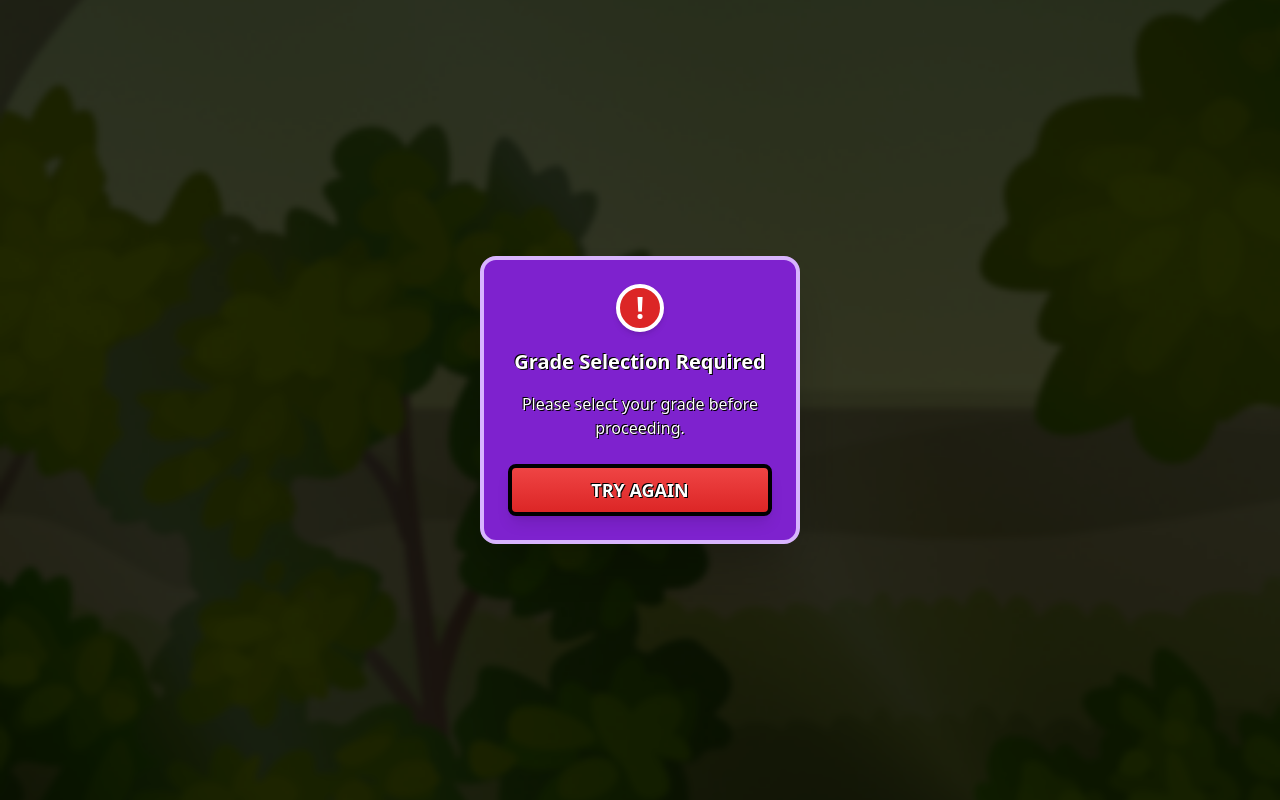
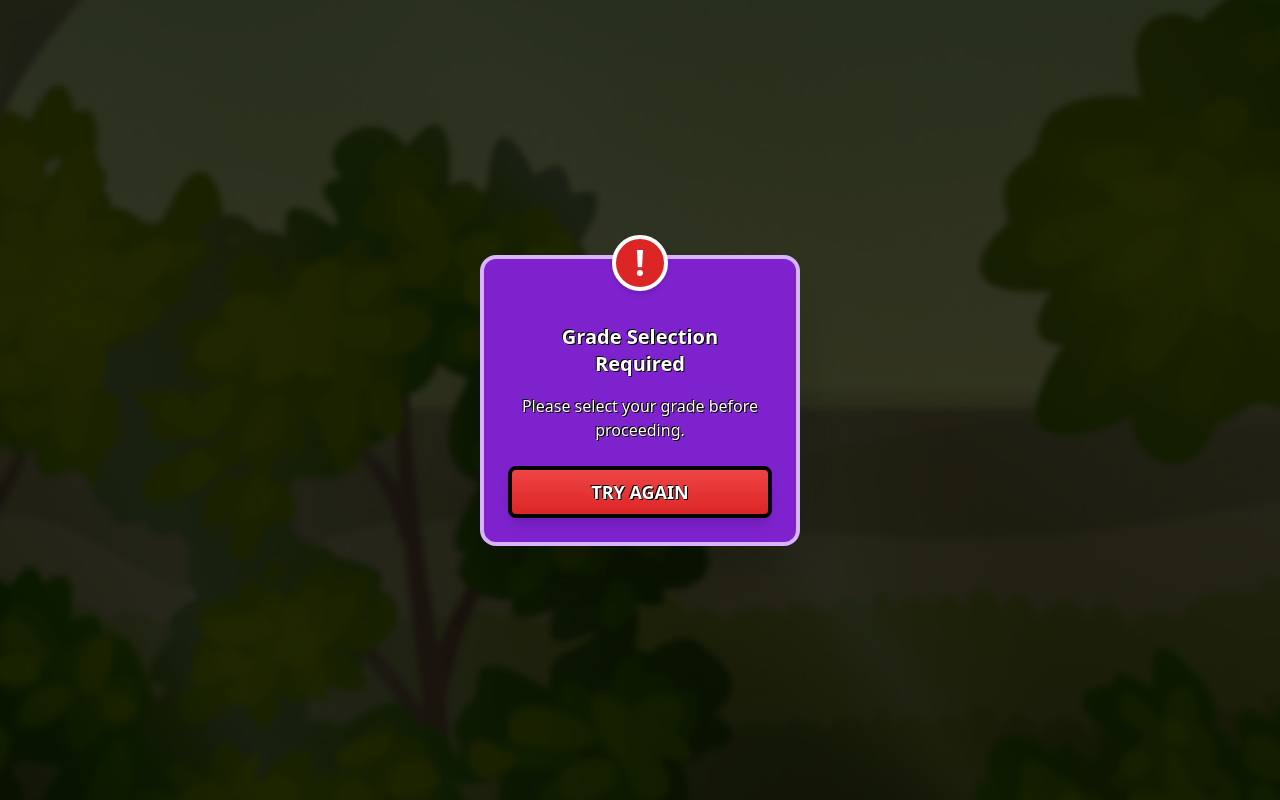
Before and after one commit to Sanduni4822/Gamification-Quiz-Web-site, a React (Vite) app: page /grade-selection in a window 1280 px wide. Built offline with nearby package versions, Linux system fonts and the light colour scheme.

Commit message:
Updated Grade Selection and Required on two lines

```diff
--- a/src/pages/GradeSelection/GradeSelectionPage.jsx
+++ b/src/pages/GradeSelection/GradeSelectionPage.jsx
@@ -5,24 +5,28 @@ export default function GradeSelectionPage({ onClose }) {
     <div className="fixed inset-0 flex items-center justify-center bg-black bg-opacity-50 z-50">
       <div className="bg-purple-700 p-6 rounded-2xl shadow-2xl w-80 max-w-sm text-center border-4 border-purple-300 relative">
 
-        {/* Alert Icon */}
-        <div className="flex items-center justify-center mb-4">
-          <div className="w-12 h-12 flex items-center justify-center bg-red-600 rounded-full border-4 border-white shadow-md">
-            <span className="text-white text-3xl font-bold">!</span>
-          </div>
+        {/* Alert Icon (Positioned Inside the Frame) */}
+        <div className="absolute -top-6 left-1/2 transform -translate-x-1/2 w-14 h-14 flex items-center justify-center bg-red-600 rounded-full border-4 border-white shadow-md">
+          <span className="text-white text-4xl font-bold">!</span>
         </div>
 
-        {/* Title */}
-        <h2 className="text-white text-xl font-bold mb-4" style={{
-          textShadow: "1px 1px 0 black, -1px -1px 0 black"
-        }}>
-          Grade Selection Required
+        {/* Title (Split into Two Lines) */}
+        <h2
+          className="text-white text-xl font-bold mt-10 mb-4 leading-snug"
+          style={{
+            textShadow: "1px 1px 0 black, -1px -1px 0 black",
+          }}
+        >
+          Grade Selection <br /> Required
         </h2>
 
         {/* Message */}
-        <p className="text-white mb-6" style={{
-          textShadow: "1px 1px 0 black, -1px -1px 0 black"
-        }}>
+        <p
+          className="text-white mb-6"
+          style={{
+            textShadow: "1px 1px 0 black, -1px -1px 0 black",
+          }}
+        >
           Please select your grade before proceeding.
         </p>
 
```
